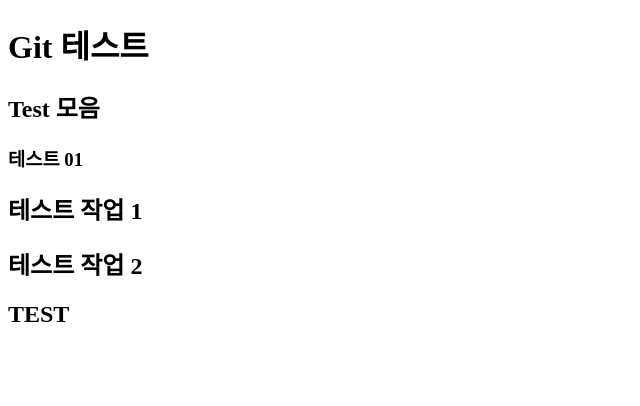
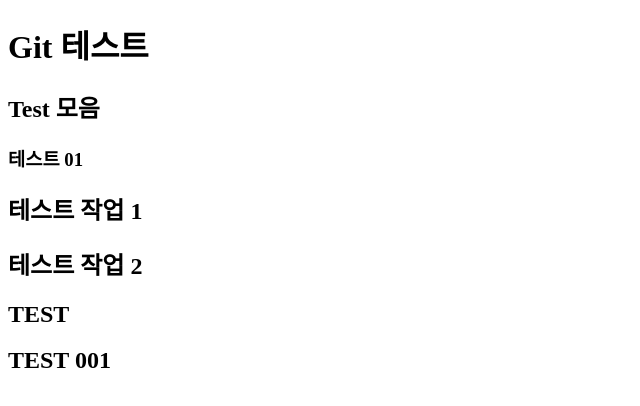
Before and after one commit to hyg1488/Test_Git, a website: page PJ_Test/test.html in a window 1280 px wide. Shown: the whole page, without its empty margins (0-640 px from the left). Drawn offline with Linux system fonts and the light colour scheme.

Commit message:
Git 테스트 작업 - 브랜치

```diff
--- a/PJ_Test/test.html
+++ b/PJ_Test/test.html
@@ -21,6 +21,7 @@
   </div>
   <div class="test">
     <h2>TEST</h2>
+    <h2>TEST 001 </h2>
   </div>
 </body>
 </html>
```
